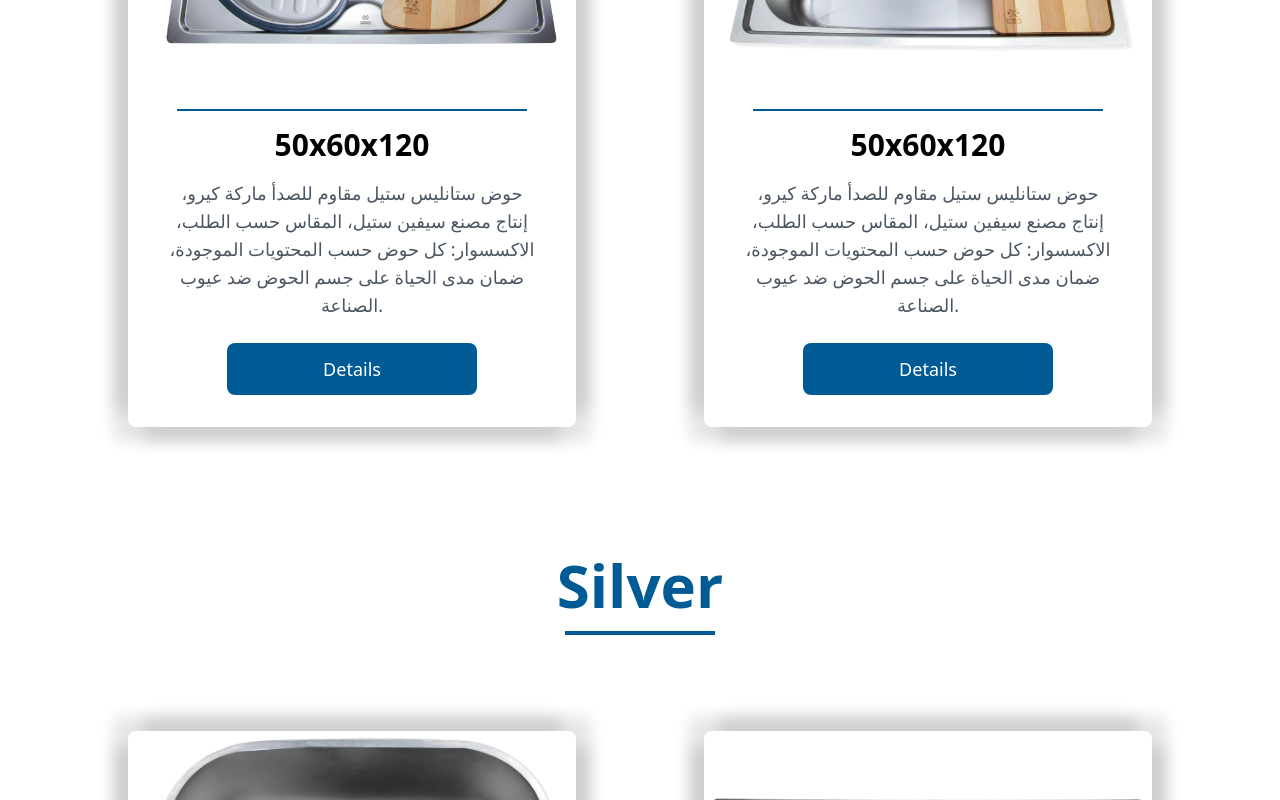
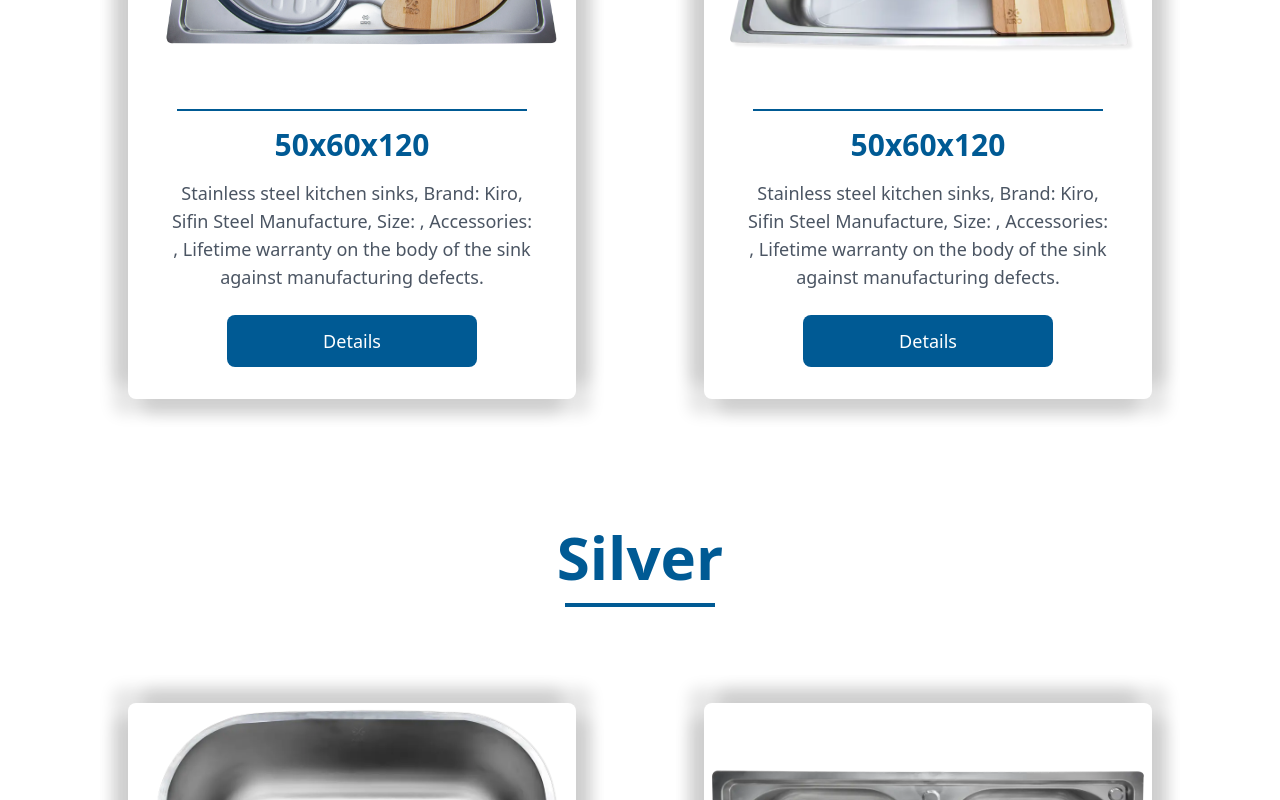
Before and after one commit to saifrafathassan/work, a React (Vite) app: page /products in a window 1280 px wide. Shown: the part 740-1540 px from the top of the page. Built offline with nearby package versions, Linux system fonts and the light colour scheme.

Commit message:
products translation

```diff
--- a/public/locales/ar/translation.json
+++ b/public/locales/ar/translation.json
@@ -22,5 +22,6 @@
     "Diamond": "الماس",
     "Gold": "ذهب",
     "Silver": "فضي",
+    "Details": "تفاصيل",
     "info": "حوض ستانليس ستيل مقاوم للصدأ ماركة كيرو، إنتاج مصنع سيفين ستيل، المقاس حسب الطلب، الاكسسوار: كل حوض حسب المحتويات الموجودة، ضمان مدى الحياة على جسم الحوض ضد عيوب الصناعة."
 }
--- a/public/locales/en/translation.json
+++ b/public/locales/en/translation.json
@@ -21,6 +21,7 @@
     "Select Category": "Select Category",
     "Diamond": "Diamond",
     "Gold": "Gold",
-    "Silver": "Silver"
-
+    "Silver": "Silver",
+    "Details": "Details",
+    "info": "Stainless steel kitchen sinks, Brand: Kiro, Sifin Steel Manufacture, Size: , Accessories: , Lifetime warranty on the body of the sink against manufacturing defects."
 }
--- a/src/pages/products/Products.jsx
+++ b/src/pages/products/Products.jsx
@@ -69,7 +69,7 @@ const Products = () => {
             />
                   <div className="w-[350px] h-1 bg-main mx-auto my-4"></div> {/* السطر تحت العنوان */}
             {/* تفاصيل المنتج */}
-            <h3 className="text-3xl font-semibold text-center mb-4 hover:text-main">
+            <h3 className="text-3xl text-main font-semibold text-center mb-4 hover:text-blue-500 duration-200">
               {product.title}
             </h3>
             <p className="text-gray-600 text-center mb-6 text-lg mx-10">
@@ -77,7 +77,7 @@ const Products = () => {
             </p>
 
             {/* زرار التفاصيل */}
-            <button className="bg-main text-white py-3 px-24 rounded-lg hover:bg-opacity-90 transition text-lg">
+            <button className="bg-main text-white py-3 px-24 rounded-lg hover:bg-blue-500 transition text-lg">
               {t('Details')}
             </button>
           </div>
```
